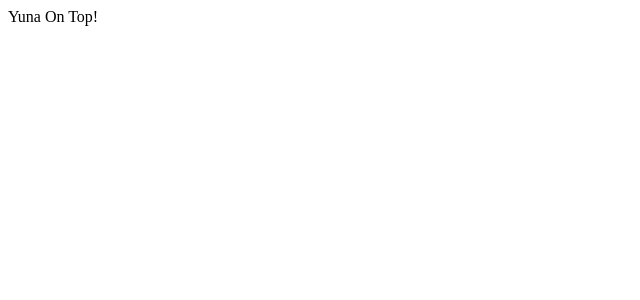
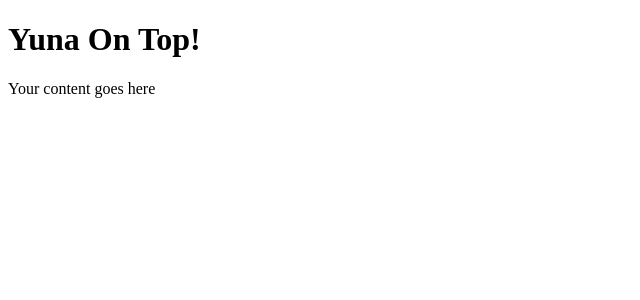
Before and after one commit to Yuna-ux/Yuna-ux, a Next.js app: page / in a window 1280 px wide. Shown: the top 300 px of the page, without its empty margins (0-640 px from the left). Built offline with nearby package versions, Linux system fonts and the light colour scheme.

Commit message:
Update page.js

```diff
--- a/app/page.js
+++ b/app/page.js
@@ -1,9 +1,12 @@
-import 'layout.js';
+import Layout from './layout';
 
 export default function Home() {
   return (
-    <div>
-        Yuna On Top!
-    </div>
+    <Layout>
+      <div className="yuna-container">
+        <h1>Yuna On Top!</h1>
+        <p>Your content goes here</p>
+      </div>
+    </Layout>
   );
 }
```
